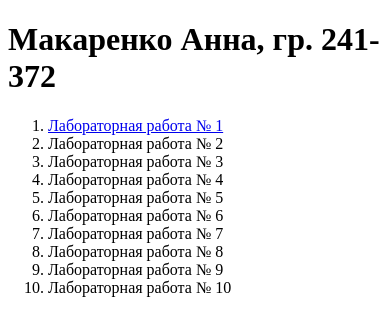
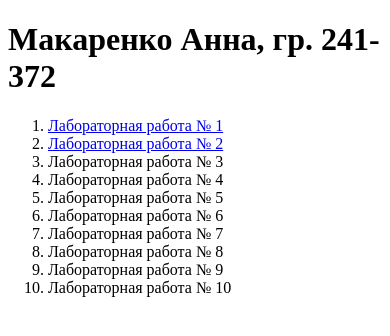
Before and after one commit to annamakarrenko/Makarenko-web-dev-2025-1, a plain HTML site: page index.html in a window 390 px wide. Drawn offline with Linux system fonts and the light colour scheme.

Commit message:
Добавлена вторая лабораторная работа и доработана адаптивность

```diff
--- a/index.html
+++ b/index.html
@@ -6,7 +6,7 @@
     <h1>Макаренко Анна, гр. 241-372</h1>
     <ol>
         <li><a href="lab1/index.html">Лабораторная работа № 1</a></li>
-        <li>Лабораторная работа № 2</li>
+        <li><a href="lab2/index.html">Лабораторная работа № 2</a></li>
         <li>Лабораторная работа № 3</li>
         <li>Лабораторная работа № 4</li>
         <li>Лабораторная работа № 5</li>
```
